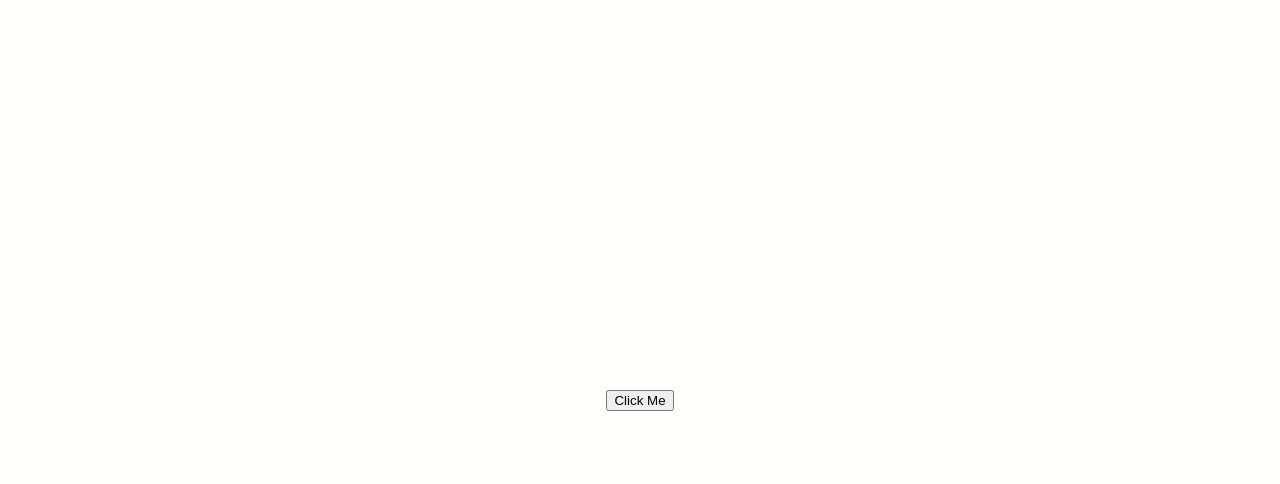
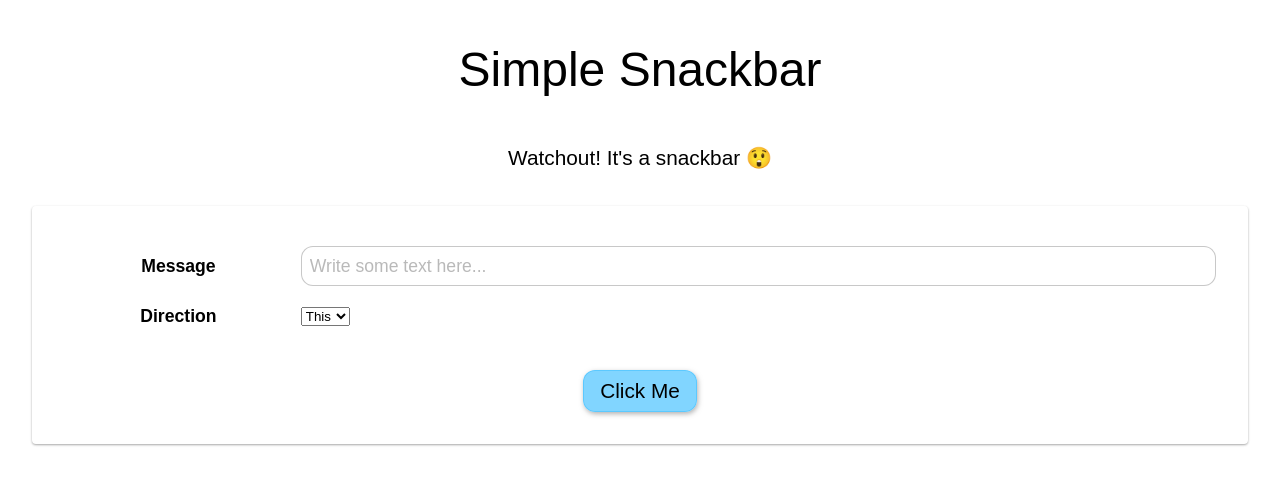
Before and after one commit to g-thinh/simple-snackbar, a React (Create React App) app: page / in a window 1280 px wide. Shown: the top 484 px of the page. Built offline with nearby package versions, Linux system fonts and the light colour scheme.

Commit message:
custom message for snackbar in form

```diff
--- a/src/App.js
+++ b/src/App.js
@@ -7,13 +7,49 @@ import { toggleSnackbarOpen } from "./redux/uiActions";
 
 function App() {
   const dispatch = useDispatch();
+
+  const [message, setMessage] = React.useState("");
+
+  function handleMessage(ev) {
+    setMessage(ev.target.value);
+  }
+
+  function handleSubmit(ev) {
+    ev.preventDefault();
+    dispatch(toggleSnackbarOpen(message || "Hello World"));
+  }
+
   return (
     <Wrapper>
-      <button
-        onClick={(ev) => dispatch(toggleSnackbarOpen("The snackbar works!"))}
-      >
-        Click Me
-      </button>
+      <Header>
+        <Title>Simple Snackbar</Title>
+        <Subheader>Watchout! It's a snackbar 😲</Subheader>
+      </Header>
+      <Content onSubmit={handleSubmit}>
+        <Row>
+          <label>Message</label>
+          <div>
+            <input
+              type="text"
+              value={message}
+              onChange={handleMessage}
+              placeholder="Write some text here..."
+            />
+          </div>
+        </Row>
+        <Row>
+          <label>Direction</label>
+          <div>
+            <select>
+              <option>This</option>
+              <option>That</option>
+            </select>
+          </div>
+        </Row>
+
+        <Button type="submit">Click Me</Button>
+      </Content>
+
       <Snackbar timeout={3000} />
       <GlobalStyles />
     </Wrapper>
@@ -22,10 +58,108 @@ function App() {
 
 const Wrapper = styled.div`
   height: 100vh;
+  background-color: #ffffff;
+  display: flex;
+  flex-direction: column;
+  /* justify-content: center; */
+  align-items: center;
+`;
+
+const Content = styled.form`
+  display: flex;
+  flex-direction: column;
+  justify-content: center;
+  align-items: center;
+  border-radius: 0.25rem;
+  width: 95%;
+  height: auto;
+  margin-bottom: 2rem;
+  padding: 2rem;
+  box-shadow: 0 1px 3px rgba(0, 0, 0, 0.12), 0 1px 2px rgba(0, 0, 0, 0.24);
+  transition: all 0.3s cubic-bezier(0.25, 0.8, 0.25, 1);
+
+  &:hover {
+    box-shadow: 0 14px 28px rgba(0, 0, 0, 0.25), 0 10px 10px rgba(0, 0, 0, 0.22);
+  }
+`;
+
+const Row = styled.div`
   display: flex;
   justify-content: center;
   align-items: center;
-  background-color: #fffffc;
+  width: 100%;
+  margin: 0.5rem 0;
+
+  & label {
+    flex: 2;
+    font-family: "Poppins", sans-serif;
+    text-align: center;
+    font-weight: bold;
+    margin-right: 0.5rem;
+    font-size: 1.1rem;
+  }
+
+  & div {
+    flex: 8;
+    & input {
+      font-size: 1.1rem;
+      line-height: 1.6;
+      outline: none;
+      border: 1px solid rgba(145, 145, 145, 0.5);
+      border-radius: 12px;
+      width: 100%;
+      padding: 0.3rem 0.5rem;
+      /* margin-left: 0.5rem; */
+      &::placeholder {
+        opacity: 0.5;
+      }
+
+      &:focus::placeholder {
+        color: transparent;
+      }
+    }
+  }
+`;
+
+const Header = styled.div`
+  display: flex;
+  flex-direction: column;
+  justify-content: center;
+  align-items: center;
+`;
+
+const Subheader = styled.p`
+  font-family: "Poppins", sans-serif;
+  font-weight: 400;
+  text-align: center;
+  font-size: 1.3rem;
+  margin-bottom: 2rem;
+`;
+
+const Title = styled.h1`
+  text-align: center;
+  font-family: "Poppins", sans-serif;
+  font-size: 3rem;
+  font-weight: 100;
+  margin: 2rem;
+`;
+
+const Button = styled.button`
+  text-align: center;
+  width: auto;
+  height: auto;
+  font-size: 1.3rem;
+  padding: 0.5rem 1rem;
+  margin-top: 2rem;
+  background-color: hsla(200deg, 100%, 65%, 0.7);
+  border: 1px solid hsla(200deg, 100%, 65%, 0.7);
+  box-shadow: 1px 2px 5px 0px rgba(145, 145, 145, 0.7);
+  border-radius: 12px;
+  cursor: pointer;
+
+  &:hover {
+    filter: brightness(0.9);
+  }
 `;
 
 export default App;
```
Also changed, not shown: 1 other file (tests, documents, lock files or other folders).
